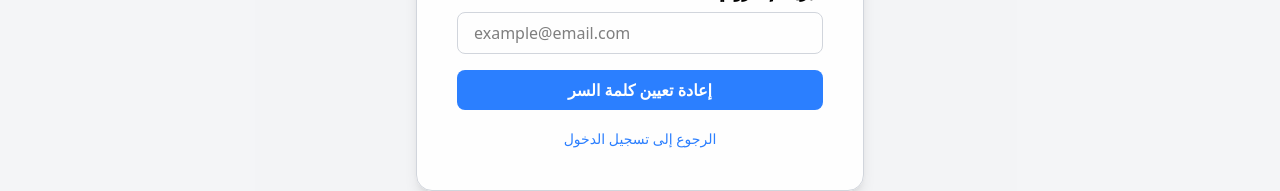
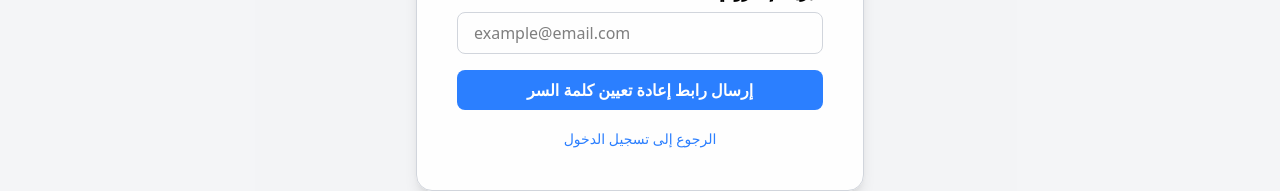
Before and after one commit to george-sameh/Smart-Meal, a React (Vite) app: page /resetPassword in a window 1280 px wide. Shown: the part 407-598 px from the top of the page. Built offline with nearby package versions, Linux system fonts and the light colour scheme; no server answers.

Commit message:
feat: update Navbar links to redirect to Profile; enhance Login and Reset Password components with email verification and cooldown functionality

```diff
--- a/src/components/Navbar.jsx
+++ b/src/components/Navbar.jsx
@@ -49,7 +49,7 @@ const Navbar = ({ searchQuery, setSearchQuery }) => {
         </li>
         <li>
           <Link
-            to="/login"
+            to="/profile"
             className="p-3 block hover:bg-indigo-400 dark:hover:bg-indigo-500 text-white rounded-lg transition-all hover:shadow-lg"
           >
             حسابي
@@ -95,7 +95,7 @@ const Navbar = ({ searchQuery, setSearchQuery }) => {
             </Link>
           </li>
           <li className="w-full text-center p-4 hover:bg-sky-400 hover:text-white transition-all">
-            <Link to="/login" className="block w-full">
+            <Link to="/profile" className="block w-full">
               حسابي
             </Link>
           </li>
--- a/src/login.jsx
+++ b/src/login.jsx
@@ -1,6 +1,5 @@
 import { useState } from "react";
-import { auth } from "./Firebase/firebase";
-import { dosigninwithemailandpassword, dosigninwithgoogle, dosendEmailVerification } from "./Firebase/auth";
+import { dosigninwithemailandpassword, dosigninwithgoogle } from "./Firebase/auth";
 import { db } from "./Firebase/firebase";
 import { doc, getDoc } from "firebase/firestore";
 import { useNavigate } from "react-router-dom";
@@ -45,7 +44,9 @@ const Login = () => {
     setErrorMessage("");
 
     try {
-      if (!auth.currentUser.emailVerified) {
+      const { user } = await dosigninwithemailandpassword(email, password);
+
+      if (!user.emailVerified) {
         navigate("/verifyEmail");
         alert("لم يتم تفعيل بريدك الالكتروني. سيتم إعادة توجيهك لصفحة التحقق.");
         throw { code: "auth/email-not-verified" };
--- a/src/resetPassword.jsx
+++ b/src/resetPassword.jsx
@@ -1,10 +1,19 @@
 import { dopasswordreset } from "./Firebase/auth";
-import { useState } from "react";
+import { useState, useEffect } from "react";
 
 const ResetPassword = () => {
   const [email, setEmail] = useState("");
   const [isReseting, setIsReseting] = useState(false);
   const [errorMessage, setErrorMessage] = useState("");
+  const [cooldown, setCooldown] = useState(0);
+
+    useEffect(() => {
+      if (cooldown === 0) return;
+      const interval = setInterval(() => {
+        setCooldown((prev) => prev - 1);
+      }, 1000);
+      return () => clearInterval(interval);
+    }, [cooldown]);
 
   const handleFirebaseError = (error) => {
     switch (error.code) {
@@ -31,6 +40,7 @@ const ResetPassword = () => {
     try {
       await dopasswordreset(email);
       alert("تم إرسال رابط إعادة تعيين كلمة السر إلى بريدك الإلكتروني.");
+      setCooldown(30);
     } catch (error) {
       setErrorMessage(handleFirebaseError(error));
     } finally {
@@ -66,14 +76,18 @@ const ResetPassword = () => {
 
         <button
           type="submit"
-          disabled={isReseting}
+          disabled={isReseting || cooldown > 0}
           className={`w-full font-bold py-2 px-4 rounded-lg transition-colors duration-300 cursor-pointer ${
-            isReseting
+            isReseting || cooldown > 0
               ? "bg-gray-400 text-white"
               : "bg-blue-500 hover:bg-blue-600 dark:bg-blue-600 dark:hover:bg-blue-500 text-white"
           }`}
         >
-          {isReseting ? "جاري إعادة تعيين كلمة السر..." : "إعادة تعيين كلمة السر"}
+            {isReseting
+            ? "جاري إعادة تعيين كلمة السر..."
+            : cooldown > 0
+            ? `انتظر ${cooldown} ثانية لإعادة الإرسال`
+            : "إرسال رابط إعادة تعيين كلمة السر"}
         </button>
       </form>
 
```
